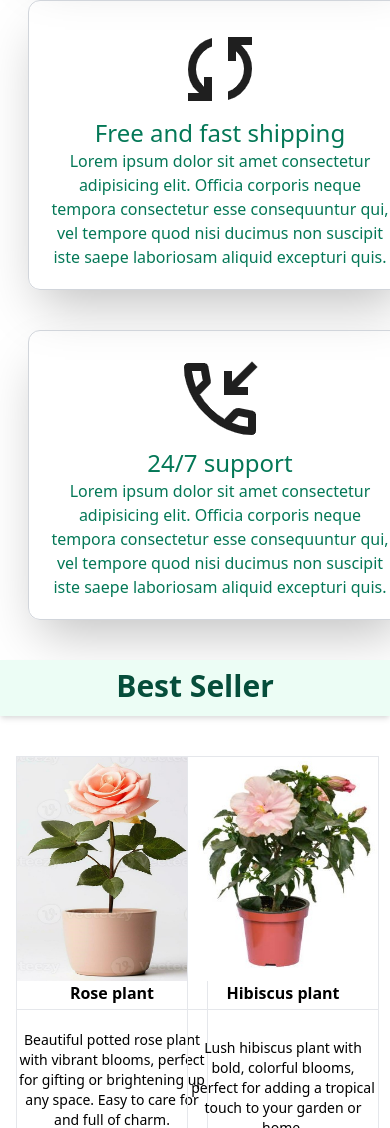
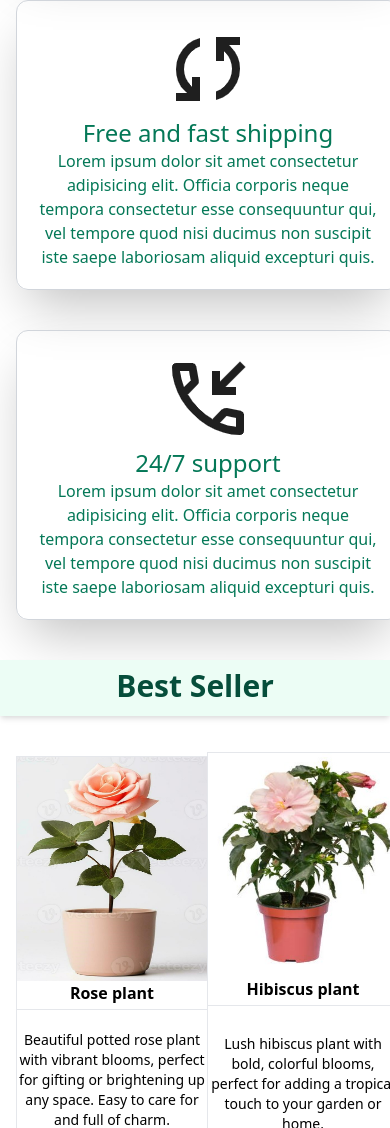
Before and after one commit to RawthaMA/greenden-tailwind, a plain HTML site: page index.html in a window 390 px wide. Shown: the part 872-2000 px from the top of the page. Drawn offline with nearby package versions, Linux system fonts and the light colour scheme.

Commit message:
abc made change

```diff
--- a/index.html
+++ b/index.html
@@ -89,7 +89,7 @@
 
 
 
-        <div class="mx-7 md:mx-12 md:flex md:justify-around text-green-700">
+        <div class="mx-4 md:mx-12 md:flex md:justify-around text-green-700">
             <div class="border my-10 border-gray-300 w-96 text-center p-5 md:p-10 shadow-2xl rounded-xl md:mr-5">
                 <img class="inline" src="./images/assortt.png" alt="assortt">
                 <h1 class="font-medium text-2xl">Large Assortment</h1>
@@ -140,7 +140,7 @@
             </div>
 
             <div
-                class="-mx-6 xl:-mx-8 transform hover:translate-y-2 border border-gray-200 hover:shadow-2xl w-48 text-center mb-10 md:w-52  md:mx-5 lg:w-64 lg:pt-7">
+                class="-m-1 xl:-mx-8 transform hover:translate-y-2 border border-gray-200 hover:shadow-2xl w-48 text-center mb-10 md:w-52  md:mx-5 lg:w-64 lg:pt-7">
                 <img class="h-56 w-48 inline" src="./images/hibi.jpg" alt="Plant">
                 <h2 class="font-bold pb-1 border-b">Hibiscus plant</h2>
                 <p class="text-sm mt-7"> Lush hibiscus plant with bold, colorful blooms, perfect for adding a tropical
@@ -162,7 +162,7 @@
 
             </div>
             <div
-                class="-mx-6 xl:-mx-14 transform hover:translate-y-2 border border-gray-200 hover:shadow-2xl w-48 text-center mb-10 md:w-52 md:mx-16 lg:w-64 lg:pt-5">
+                class="-m-1 xl:-mx-14 transform hover:translate-y-2 border border-gray-200 hover:shadow-2xl w-48 text-center mb-10 md:w-52 md:mx-16 lg:w-64 lg:pt-5">
                 <img class="h-56 w-48 inline" src="./images/orchid.jpg" alt="Plant">
                 <h2 class="font-bold pb-1 border-b">Orchid plant</h2>
                 <p class="text-sm mt-5"> Elegant orchid plant with stunning [color] blooms, perfect for adding beauty
```
